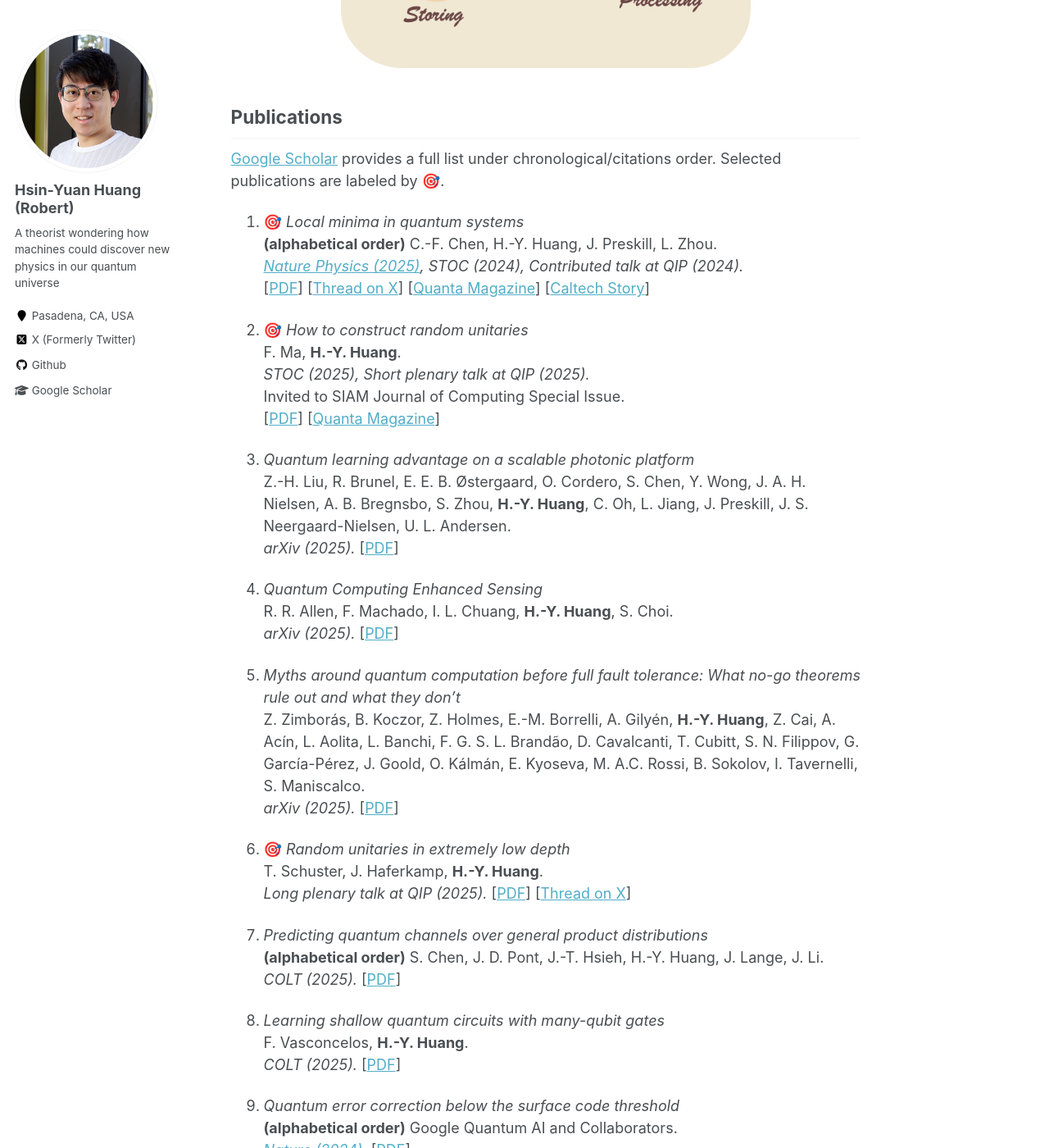
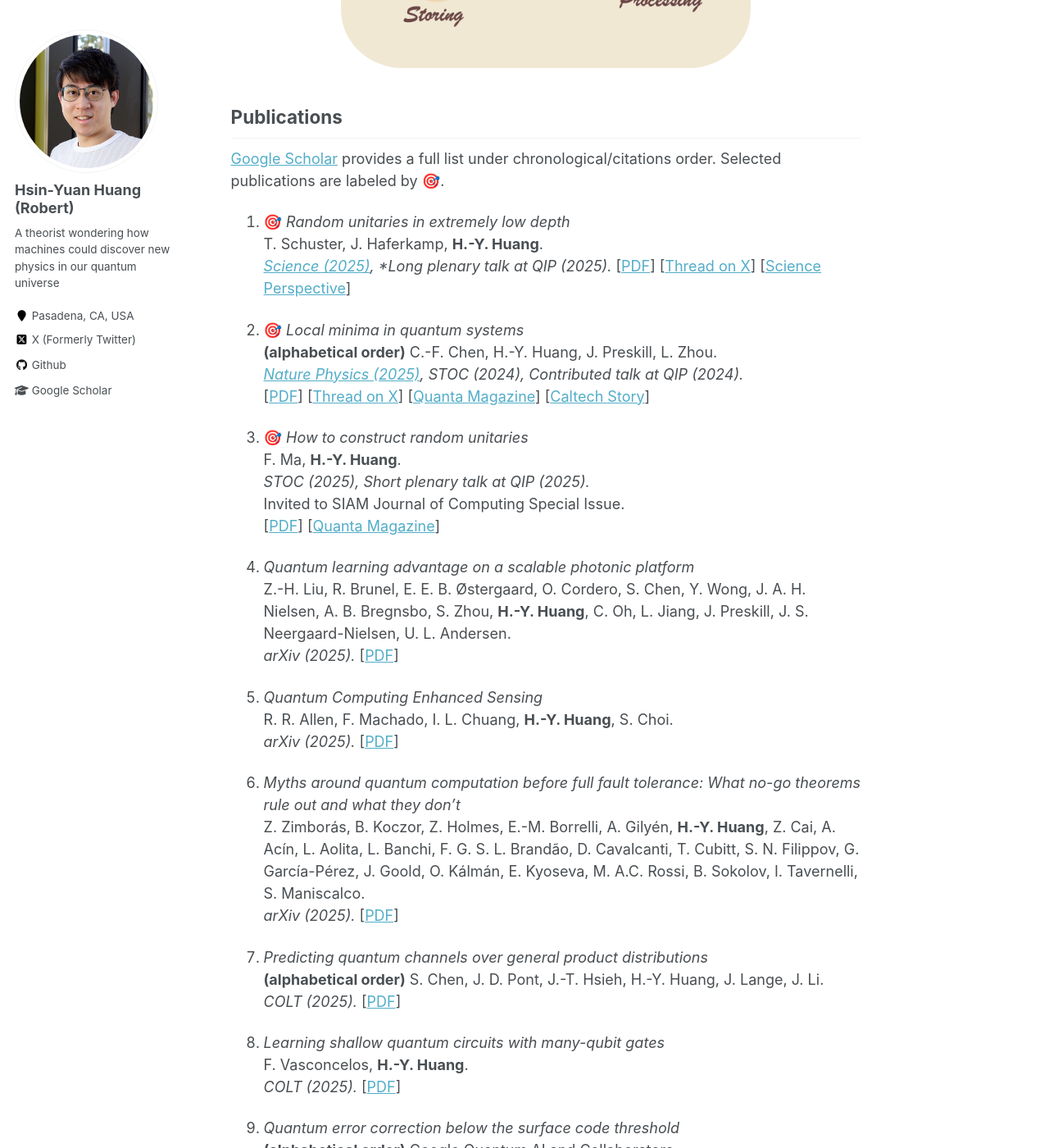
Before and after one commit to hsinyuan-huang/hsinyuan-huang.github.io, a Jekyll site: the page built from _pages/about.md, in a window 1280 px wide and 1400 px high, scrolled down 1273 px. Shown: the whole window at 82% size. Built offline with Jekyll 4.4.1, drawn with Linux system fonts in a browser that asks for light colours; emoji names are drawn with the system emoji font; formulas are drawn with MathJax 3; some of the changed lines change nothing that is shown.

Commit message:
Update publication

```diff
--- a/_pages/about.md
+++ b/_pages/about.md
@@ -31,6 +31,10 @@ My ultimate goal is to build quantum machines capable of discovering new facets
 
 <a href="https://scholar.google.com/citations?user=2y5YF-gAAAAJ" target="_blank">Google Scholar</a> provides a full list under chronological/citations order. Selected publications are labeled by :dart:.
 
+1. :dart: *Random unitaries in extremely low depth* <br>
+T. Schuster, J. Haferkamp, **H.-Y. Huang**.<br>
+*<a href="https://www.science.org/doi/10.1126/science.adv8590" target="_blank">Science (2025)</a>, *Long plenary talk at QIP (2025).*  [<a href="https://arxiv.org/abs/2407.07754" target="_blank">PDF</a>] [<a href="https://x.com/RobertHuangHY/status/1811282817743208706" target="_blank">Thread on X</a>] [<a href="https://www.science.org/doi/10.1126/science.adz0147" target="_blank">Science Perspective</a>]
+
 1. :dart: *Local minima in quantum systems* <br>
 **(alphabetical order)** C.-F. Chen, H.-Y. Huang, J. Preskill, L. Zhou.<br>
 *<a href="https://www.nature.com/articles/s41567-025-02781-4" target="_blank">Nature Physics (2025)</a>, STOC (2024), Contributed talk at QIP (2024).*<br>
@@ -53,10 +57,6 @@ R. R. Allen, F. Machado, I. L. Chuang, **H.-Y. Huang**, S. Choi.<br>
 1. *Myths around quantum computation before full fault tolerance: What no-go theorems rule out and what they don't* <br>
 Z. Zimborás, B. Koczor, Z. Holmes, E.-M. Borrelli, A. Gilyén, **H.-Y. Huang**, Z. Cai, A. Acín, L. Aolita, L. Banchi, F. G. S. L. Brandão, D. Cavalcanti, T. Cubitt, S. N. Filippov, G. García-Pérez, J. Goold, O. Kálmán, E. Kyoseva, M. A.C. Rossi, B. Sokolov, I. Tavernelli, S. Maniscalco.<br>
 *arXiv (2025).* [<a href="https://arxiv.org/abs/2501.05694" target="_blank">PDF</a>]
-
-1. :dart: *Random unitaries in extremely low depth* <br>
-T. Schuster, J. Haferkamp, **H.-Y. Huang**.<br>
-*Long plenary talk at QIP (2025).*  [<a href="https://arxiv.org/abs/2407.07754" target="_blank">PDF</a>] [<a href="https://x.com/RobertHuangHY/status/1811282817743208706" target="_blank">Thread on X</a>]
 
 1. *Predicting quantum channels over general product distributions* <br>
 **(alphabetical order)** S. Chen, J. D. Pont, J.-T. Hsieh, H.-Y. Huang, J. Lange, J. Li. <br>
```
